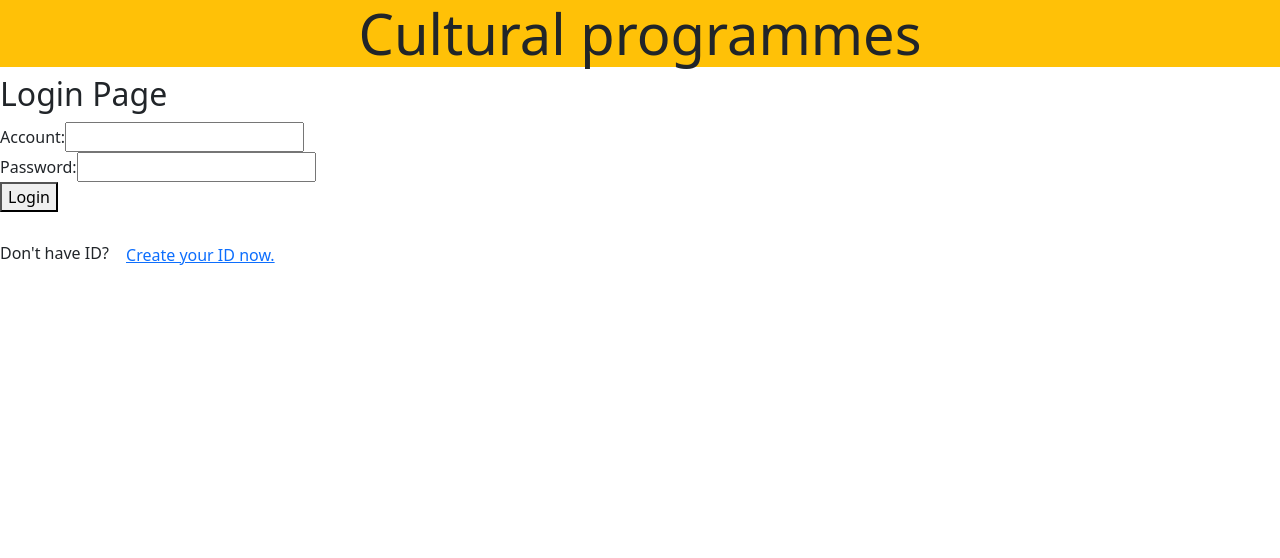
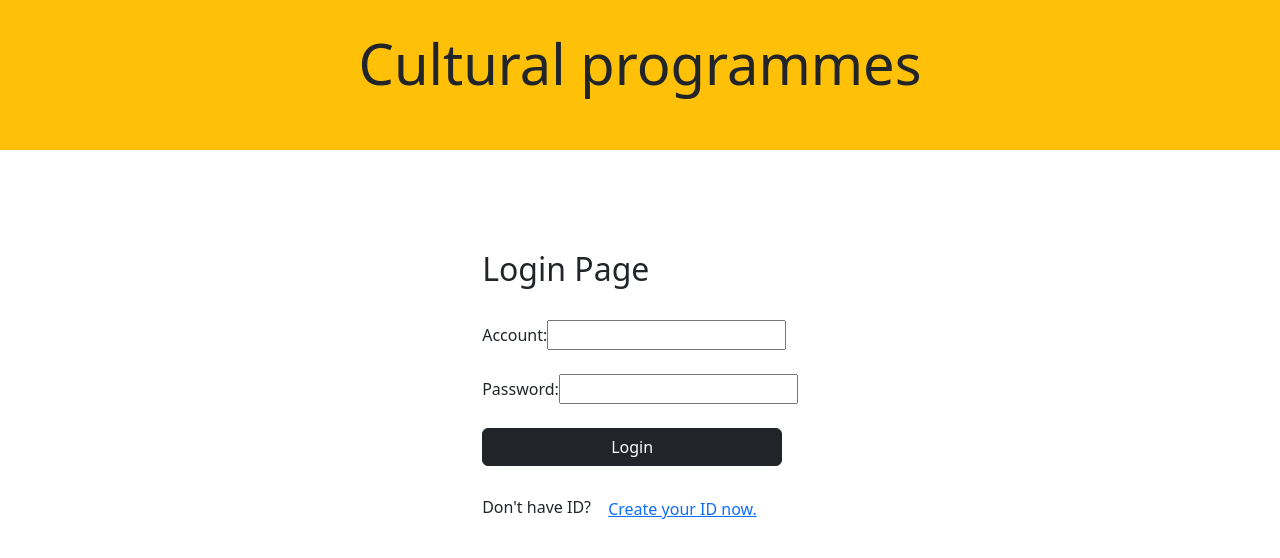
Before and after one commit to 3245688567/project, a React (Create React App) app in the folder project/: page / in a window 1280 px wide. Shown: the top 558 px of the page. Built offline with nearby package versions, Linux system fonts and the light colour scheme.

Commit message:
Login page layout
edit some Login page layout

```diff
--- a/project/src/frontend/LoginPage.js
+++ b/project/src/frontend/LoginPage.js
@@ -105,39 +105,38 @@ function LoginPage(props) {
 
   return (
     <div>
+            {showRegisterForm ? (
+                  <body style={{display:"flex", justifyContent:'center', alignItems:'center'}}>
 
-            {showRegisterForm ? (
-                  <>
-                    <h2>Register</h2>
-                    <form onSubmit={handleRegister}>
+                      <form style={{textAlign:'left' , margin:'100px', width:'auto'}} onSubmit={handleRegister}>
+                        <h2>Register</h2><br />
                         <label>Account:<input type="text" value={accountInput} onChange={handleAccountChange} minLength={4} maxLength={16} pattern="[A-Za-z0-9]+" required/></label>
-                      <br />
+                        <br /><br />
                         <label>Password:<input type="password" value={passwordInput} onChange={handlePasswordChange} minLength={4} maxLength={16} pattern="[A-Za-z0-9]+" required/></label>
-                      <br />
-                      <button type="submit">Register</button>
-
+                        <br /><br />
+                        <button type="submit" class="btn btn-dark" style={{width:'300px'}}>Register</button>
                         <br />
                         <br />
-                      <p>Already has account?<button class="btn btn-link" onClick={handleToggleForm}>Login with your ID now.</button></p>
+                        <p>Already has account?<button class="btn btn-link" onClick={handleToggleForm}>Login now.</button></p>
 
                       </form>
-                  </>
+
+                  </body>
             ) : (
-              <>
-                <h2>Login Page</h2>
-                <form onSubmit={handleLogin}>
+                  <body style={{display:"flex", justifyContent:'center', alignItems:'center'}}>
+                    <form style={{textAlign:'left' , margin:'100px', width:'auto'}} onSubmit={handleLogin}>
+                      <h2>Login Page</h2><br />
                       <label>Account:<input type="text" value={accountInput} onChange={handleAccountChange} minLength={4} maxLength={16} pattern="[A-Za-z0-9]+" required/></label>
-                  <br />
+                      <br /><br />
                       <label>Password:<input type="password" value={passwordInput} onChange={handlePasswordChange} minLength={4} maxLength={16} pattern="[A-Za-z0-9]+" required/></label>
-                  <br />
-                  <button type="submit">Login</button>
-
+                      <br /><br />
+                      <button type="submit" class="btn btn-dark" style={{width:'300px'}}>Login</button>
                       <br />
                       <br />
                       <p>Don't have ID? <button class="btn btn-link" onClick={handleToggleForm}>Create your ID now.</button></p>
 
                     </form>
-              </>
+                  </body>
             )}
 
     </div>
--- a/project/src/index.jsx
+++ b/project/src/index.jsx
@@ -54,19 +54,19 @@ class Title extends React.Component {
   render() {
       return (
         <div>
-        <header className="bg-warning">
-          <h1 className="display-4 text-center">{this.props.name}</h1>
+        <header className="bg-warning" style={{ minHeight: '150px' }}>
+          <h1 className="display-4 text-center" style={{padding: '30px'}}>{this.props.name}</h1>
 
-          {login===0? '' :
+          {login===0? <></> :
               <>
-                <ul style={{textAlign:"right"}}>
-                    <p>{login === 1? 'User' : 'Admin' } : {sessionStorage.getItem("userName")}<button class="btn btn-link" id="logout" onClick={this.handleLogout} >logout</button></p>
-                </ul>
-                <div>
-                  <ul style={{textAlign:"center"}}>
-                    <a href="/" class="btn btn-primary">Home</a>
-                    <a href="/content" class="btn btn-secondary">Content</a>
-                  </ul>
+                <div style={{textAlign:'center'}}>
+                  <span>
+                    <a href="/" className="btn btn-primary">Home</a>
+                    <a href="/content" className="btn btn-secondary">Content</a>
+                  </span>
+                  <span style={{position:'absolute', right:'5px' }}>
+                    {login === 1 ? 'User' : 'Admin'}: {sessionStorage.getItem("userName")}    <button className="btn btn-link" id="logout" onClick={this.handleLogout}>Logout</button>
+                  </span>
                 </div>
                 <hr />
               </>
```
Lines whose indentation alone changed are shown as unchanged.
